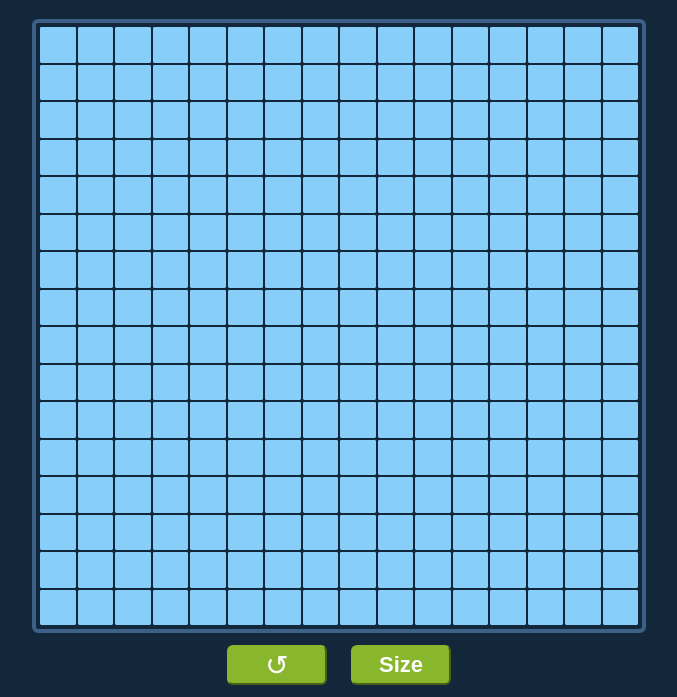
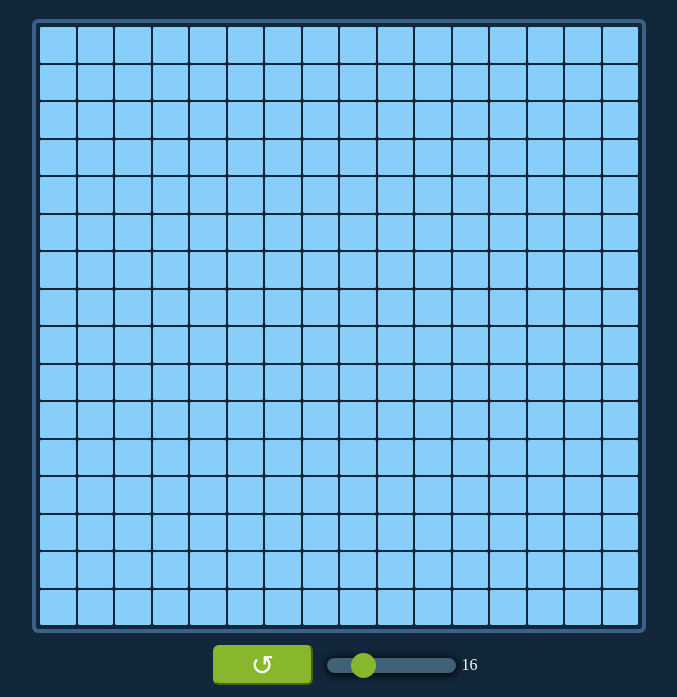
Before and after one commit to jensen-davies/etch-a-sketch, a plain HTML site: page index.html in a window 1280 px wide. Shown: the part 168-865 px from the top of the page, without its empty margins (301-978 px from the left). Drawn offline with Linux system fonts and the light colour scheme.

Commit message:
Add slider for size, removing Size button

```diff
--- a/app.js
+++ b/app.js
@@ -39,12 +39,25 @@ resetBtn.addEventListener('click', () => {
   squares.forEach(item => item.classList.remove('colored'));
 });
 
-resizeBtn.addEventListener('click', () => {
-  let m = prompt('Input board size');
+
+const slider = document.getElementById("myRange");
+let output = document.getElementById("value");
+output.innerHTML = slider.value;
+
+slider.oninput = function() {
+  output.innerHTML = this.value;
+  m = this.value;
   removeAllChildren(board);
-  setupSquares(m);
-});
+  setupSquares(m)
+}
 
-
+// resizeBtn.addEventListener('click', () => {
+//   let m = prompt('Input board size', '16');
+//   if (m === null) {
+//     return;
+//   }
+//   removeAllChildren(board);
+//   setupSquares(m);
+// });
 
 setupSquares(16);
--- a/index.html
+++ b/index.html
@@ -10,12 +10,14 @@
 </head>
   <body>
     <h1>Etcha-a-sketchy</h1>
-    <div>
-    </div>
       <div id = 'board'></div>
       <div id = "button-container">
         <button class = 'reset'>↺</button>
-        <button class = 'size'>Size</button>
+        <!-- <button class = 'size'>Size</button> -->
+        <div class="sliderContainer">
+          <input type = "range" min="1" max="64" value=16 id="myRange" class="slider">
+          <p><span id="value"></span></p>
+        </div>
       </div>
   </body>
 </html>
--- a/style.css
+++ b/style.css
@@ -51,6 +51,12 @@ body > div {
   display: flex;
 }
 
+p {
+  padding: 0;
+  margin-left: 4px;
+}
+
+
 
     #board {
       padding: 3px;
@@ -89,3 +95,40 @@ body > div {
           .colored{
             background-color: yellow;
           }
+
+          .sliderContainer {
+            display: flex;
+            align-items: center;
+            color: white
+          }
+
+            .slider {
+              -webkit-appearance: none;
+              width: 100%;
+              height: 15px;
+              background: rgb(64, 98, 119);
+              outline: none;
+              opacity: 1.0;
+              -webkit-transition: 0.2s;
+              transition: opacity 0.2s;
+              border-radius: 12px;
+              box-shadow: 0px 1px 10px 1px black;
+            }
+
+            .slider::-webkit-slider-thumb {
+              -webkit-appearance: none;
+              appearance: none;
+              width: 25px;
+              height: 25px;
+              background: rgb(136, 182, 45);
+              border-radius: 50%;
+              opacity: 1.0;
+            }
+
+            .slider::-moz-range-thumb {
+              width: 25px;
+              height: 25px;
+              background: rgb(136, 182, 45);
+              border-radius: 50%;
+              opacity: 1.0;
+            }
```
